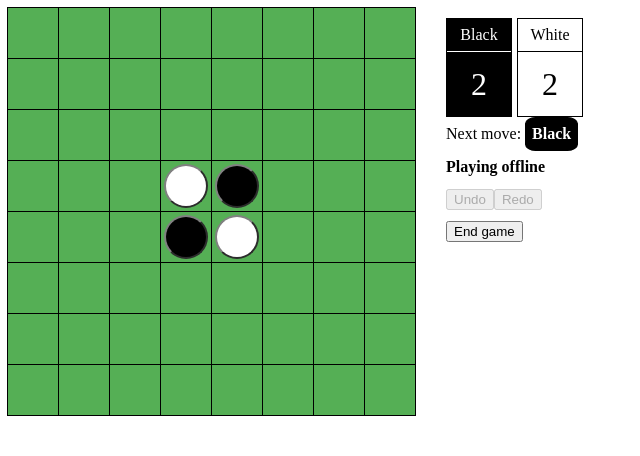
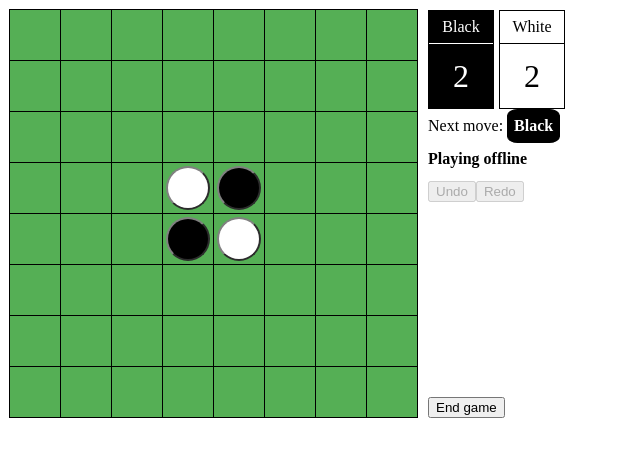
Before and after one commit to saturn597/hello-ot, a React app: page / in a window 1280 px wide. Both pictures are taken after a click on the button "Play offline". Shown: the whole page, without its empty margins (0-640 px from the left). Built offline with nearby package versions, Linux system fonts and the light colour scheme; no server answers.

Commit message:
Put end button on bottom of HUD area
It was too easy to hit, especially in offline mode where it was right below the
undo/redo buttons.

```diff
--- a/src/index.css
+++ b/src/index.css
@@ -1,5 +1,10 @@
 body {
   background-color: white;
+  margin: 10px 0 0 10px;
+}
+
+#main {
+  position: relative;
 }
 
 #board {
@@ -44,10 +49,19 @@ body {
 
 #hud {
   display: inline-block;
+  height: 100%;
   line-height: 2;
-  margin-left: 20px;
   margin-bottom: 20px;
-  padding: 10px;
+  padding: 0 10px;
+
+  position: absolute;
+  top: 0;
+  bottom: 0;
+}
+
+#endGame {
+  position: absolute;
+  bottom: 0;
 }
 
 .blackChip, .whiteChip {
--- a/src/index.js
+++ b/src/index.js
@@ -316,7 +316,7 @@ class Game extends React.Component {
               advanceState={this.advanceState}
             />
           }
-          <button onClick={this.endGame}>End game</button>
+          <button id="endGame" onClick={this.endGame}>End game</button>
         </div>
 
       </div>
```
